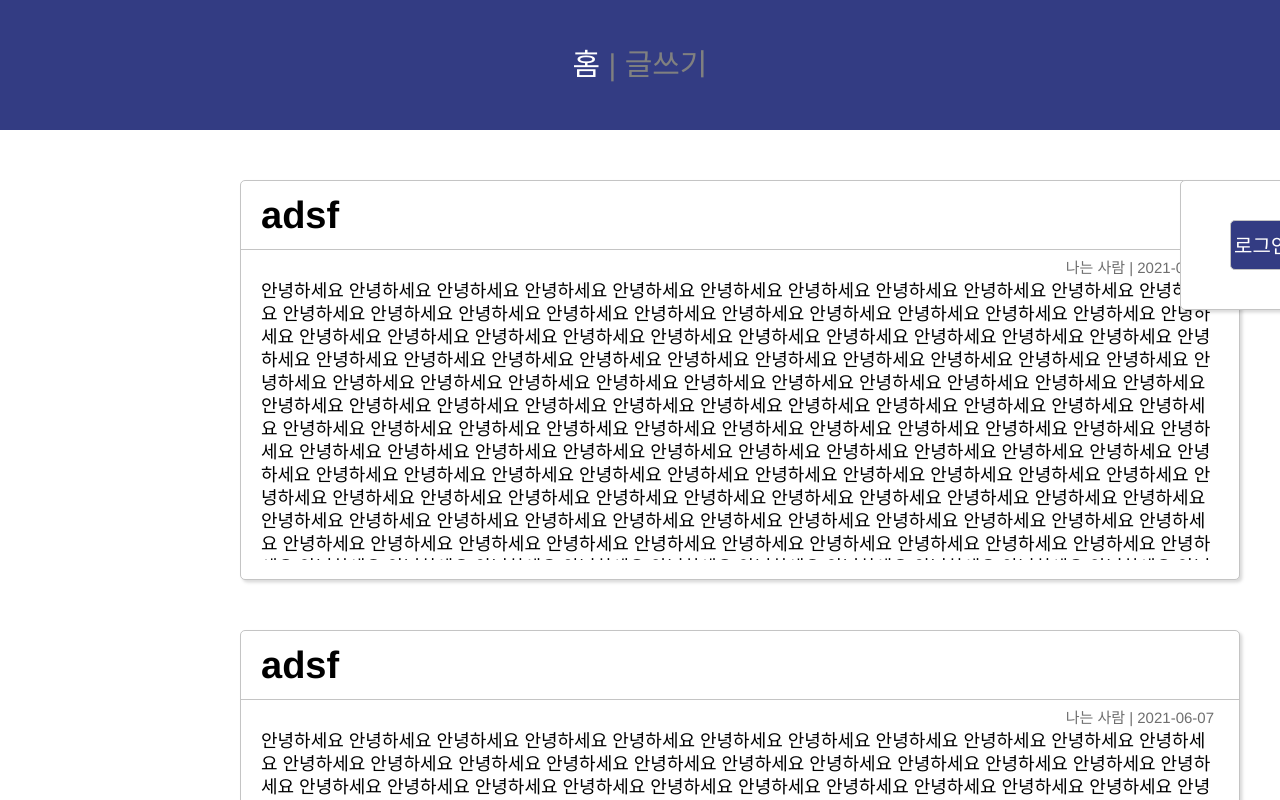
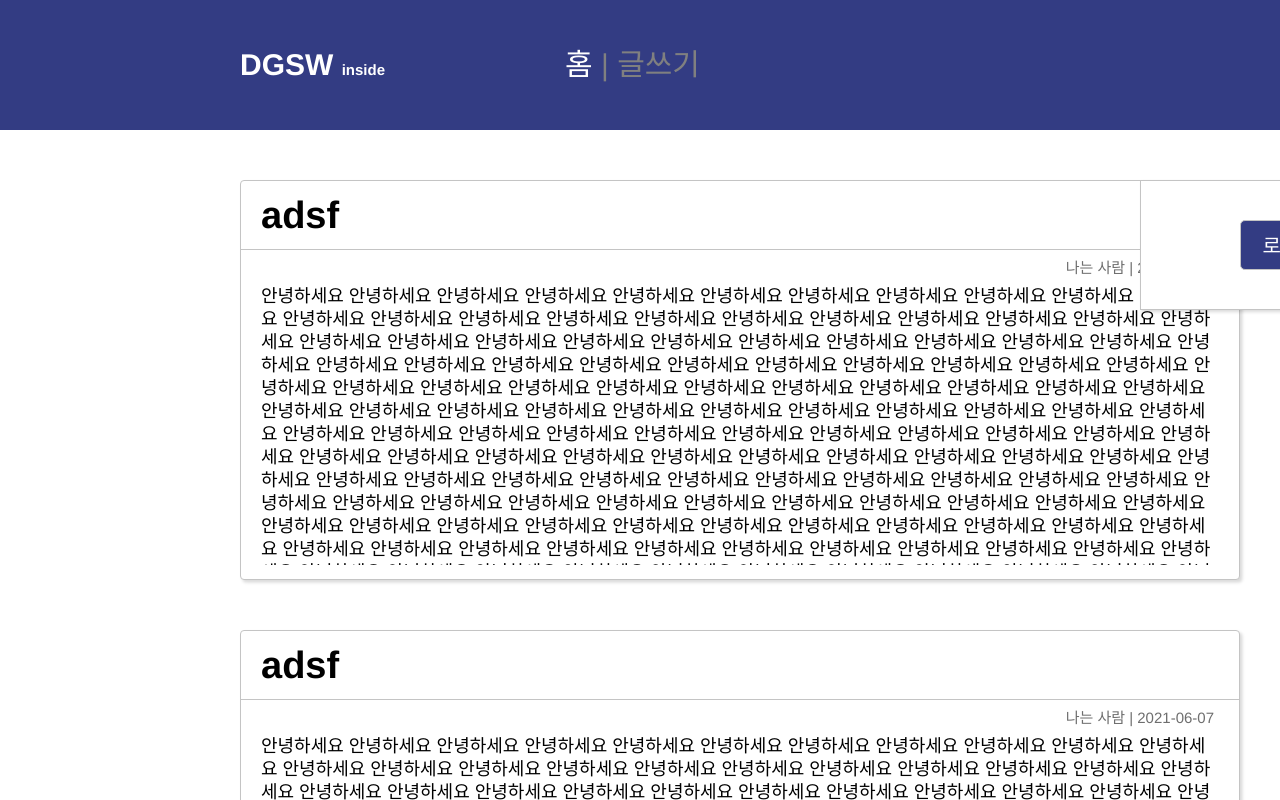
Before and after one commit to krung2/DB_Web, a Vue app: page / in a window 1280 px wide. Shown: the top 800 px of the page. Built offline with nearby package versions, Linux system fonts and the light colour scheme.

Commit message:
Fix: main page

```diff
--- a/src/App.vue
+++ b/src/App.vue
@@ -1,6 +1,10 @@
 <template>
   <div id="app">
     <div class="nav" id="nav">
+      <div class="main-title">
+        DGSW
+        <div class="title-small">inside</div>
+      </div>
       <div class="nav-text">
         <router-link class="" to="/">홈</router-link> |
         <router-link class="" to="/write">글쓰기</router-link>
--- a/src/app.scss
+++ b/src/app.scss
@@ -10,4 +10,28 @@
   align-items: center;
 
   background-color: #333C83;
+
+
+  .main-title {
+
+    float: left;
+    margin-left: 30vh;
+
+    font-size: 30px;
+
+    color:white;
+    font-weight: bold;
+
+    .title-small {
+      display: inline;
+      font-size: 15px;
+      font-weight: bold;
+    }
+
+  }
+
+  .nav-text {
+
+    margin-right: 50vh;
+  }
 }
--- a/src/components/card/card.scss
+++ b/src/components/card/card.scss
@@ -9,7 +9,7 @@
   background-color: white;
   border: 1px solid #C4C4C4;
   box-sizing: border-box;
-  border-radius: 5px;
+  border-radius: 4px;
 
   box-shadow: rgba(0, 0, 0, 0.15) 2.4px 2.4px 3.2px;
 
@@ -44,7 +44,7 @@
   .content-container {
     float: left;
 
-    margin-top: 5px;
+    margin-top: 10px;
 
     width: 960px;
     height: 280px;
--- a/src/components/profile/Profile.vue
+++ b/src/components/profile/Profile.vue
@@ -1,6 +1,6 @@
 <template>
   <div class="profile-container">
-    <div class="login-button">로그인하기</div>
+    <div class="login-button">로그인</div>
   </div>
 </template>
 
--- a/src/components/profile/profile.scss
+++ b/src/components/profile/profile.scss
@@ -1,15 +1,15 @@
 .profile-container {
 
   margin-top: 50px;
-  margin-right: 10vh;
+  // margin-right: 30vh;
 
-  width: 200px;
+  width: 300px;
   height: 130px;
 
   background-color: white;
   border: 1px solid #C4C4C4;
   box-sizing: border-box;
-  border-radius: 5px;
+  // border-radius: 5px;
 
   box-shadow: rgba(0, 0, 0, 0.15) 2.4px 2.4px 3.2px;
 
--- a/src/views/Home.scss
+++ b/src/views/Home.scss
@@ -6,7 +6,7 @@
 
   float: left;
   margin-left: 30vh;
-  margin-right: -20vh;
+  margin-right: -30vh;
 
 }
 
```
